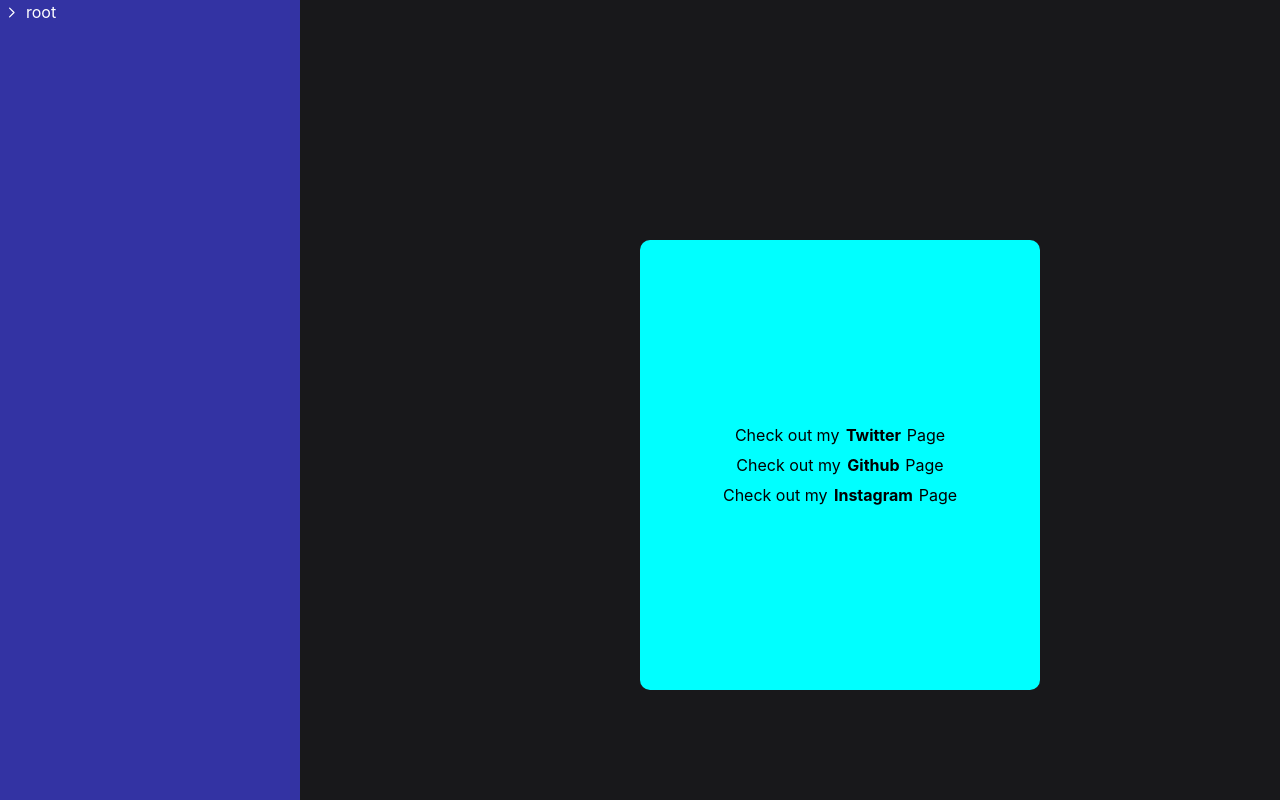
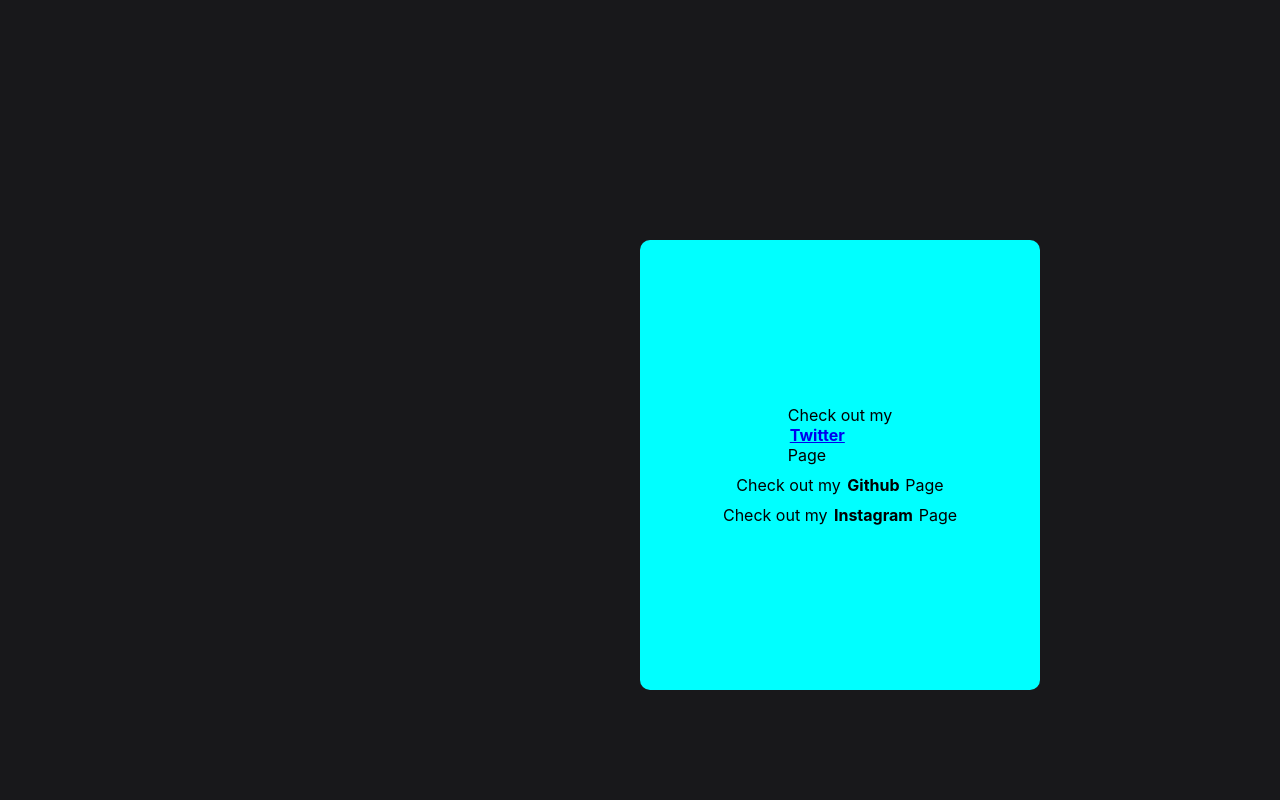
Before and after one commit to muyasamuel/folder_structure, a React (Create React App) app: page / in a window 1280 px wide. Built offline with nearby package versions, Linux system fonts and the light colour scheme.

Commit message:
send url and children props to the preview comp

```diff
--- a/src/App.js
+++ b/src/App.js
@@ -1,17 +1,23 @@
 import './styles.css'
-import Folder from './Folder';
-import { files } from './data'
+// import Folder from './Folder';
+// import { files } from './data'
+import Preview from './Preview';
 
 function App() {
   return (
     <div className='container'  >
-       <div className='sidebar'>
+       {/* <div className='sidebar'>
             <Folder files={files} />
 
-       </div>
+       </div> */}
 
        <div className='previewContainer'>
-        <div> Check out my <span> Twitter </span> Page</div>
+        <div> Check out my
+          <Preview url="https://twitter.com/SamuelM37071027" >
+           <span> Twitter </span>
+          </Preview>
+           Page
+        </div>
         <div> Check out my <span> Github </span> Page</div>
         <div> Check out my <span> Instagram </span> Page</div>
 
--- a/src/Preview.js
+++ b/src/Preview.js
@@ -1,8 +1,13 @@
 import React from 'react'
 
-function Preview() {
+function Preview({ url,  children}) {
   return (
-    <div>Preview</div>
+    <div>
+        <div className='imageDiv'>
+
+        </div>
+    <a href={url}> {children}</a>
+    </div>
   )
 }
 
```
